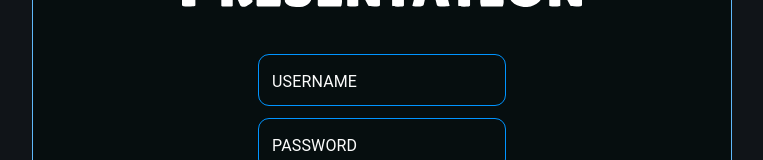
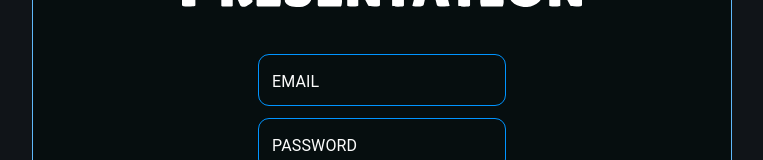
Before and after one commit to benporio/bible-handy-presentation, a React (Create React App) app in the folder client/: page /auth in a window 1280 px wide. Shown: the part 244-404 px from the top of the page, without its empty margins (258-1021 px from the left). Built offline with nearby package versions, Linux system fonts and the light colour scheme.

Commit message:
added custom hook for input that needs validation

```diff
--- a/client/src/features/auth/components/LoginForm.tsx
+++ b/client/src/features/auth/components/LoginForm.tsx
@@ -1,17 +1,39 @@
-import React from 'react'
+import React, { ChangeEventHandler } from 'react'
 import { Button, Grid, TextField } from '@mui/material';
 import { AppLogo } from '../../../asset/asset';
 import { FontAwesomeIcon } from '@fortawesome/react-fontawesome';
 import { faCircleChevronRight } from '@fortawesome/free-solid-svg-icons';
 import { useNavigate } from 'react-router';
+import { ReturnProps, useValidatingInput } from '../../../hooks/useValidatingInput';
 
 interface LoginFormProps {
     setAuthMethod: React.Dispatch<React.SetStateAction<string>>
 }
 
+type LoginFormInputProps = {
+    error: boolean
+    helperText: string
+    onChange: ChangeEventHandler<HTMLInputElement | HTMLTextAreaElement>
+}
+
 export const LoginForm: React.FC<LoginFormProps> = ({
     setAuthMethod
 }) => {
+    const validationOpt = {
+        parseReturnProps<LoginFormInputProps>({isError, helperText, handleChange}: ReturnProps): LoginFormInputProps {
+            return {
+                error: isError,
+                helperText: helperText,
+                onChange: handleChange,
+            } as LoginFormInputProps
+        }
+    }
+    const emailProps: LoginFormInputProps = useValidatingInput<LoginFormInputProps>(
+        { initialValue: '',  defaultErrorHelperText: 'Invalid Email' }, validationOpt
+    ) as LoginFormInputProps
+    const passwordProps: LoginFormInputProps = useValidatingInput<LoginFormInputProps>(
+        { initialValue: '',  defaultErrorHelperText: 'Invalid Password' }, validationOpt
+    ) as LoginFormInputProps
     const navigate = useNavigate();
     return (
         <Grid item className='primary' style={{ height: '600px', width: '700px' }}>
@@ -27,12 +49,13 @@ export const LoginForm: React.FC<LoginFormProps> = ({
                                     <TextField
                                     variant='outlined'
                                         margin="dense"
-                                        label='USERNAME'
+                                        label='EMAIL'
                                         type='text'
                                         color='primary'
                                         inputProps={{
                                             style: { height: '100%' }
                                         }}
+                                        { ...emailProps }
                                     />
                                 </Grid>
                                 <Grid item>
@@ -44,6 +67,7 @@ export const LoginForm: React.FC<LoginFormProps> = ({
                                         inputProps={{
                                             style: { height: '100%' }
                                         }}
+                                        { ...passwordProps }
                                     />
                                 </Grid>
                             </Grid>
--- /dev/null
+++ b/client/src/hooks/useValidatingInput.ts
@@ -0,0 +1,44 @@
+import { useState, ChangeEvent, ChangeEventHandler } from 'react';
+
+type InputOptions = {
+    initialValue?: string
+    defaultErrorHelperText?: string
+}
+
+type ValidationOptions = {
+    validation?: (value: string) => boolean
+    parseReturnProps?: <T>(returnProps: ReturnProps) => T
+}
+
+export type ReturnProps = {
+    value: string
+    isError: boolean
+    helperText: string
+    handleChange: ChangeEventHandler<HTMLInputElement | HTMLTextAreaElement>
+}
+
+export function useValidatingInput<T>(inputOpt: InputOptions, validateOpt? : ValidationOptions): ReturnProps | T {
+    const { initialValue, defaultErrorHelperText } = inputOpt as InputOptions;
+    const { validation, parseReturnProps } = validateOpt as ValidationOptions;
+    const [value, setValue] = useState(initialValue || '');
+    const [isError, setError] = useState<boolean>(false);
+    const [errorHelperText, setErrorHelperText] = useState('');
+    const returnProps: ReturnProps = {
+        value: value,
+        isError: isError,
+        helperText: errorHelperText,
+        handleChange: function(e: ChangeEvent<HTMLInputElement>) {
+            const newValue: string = e.target.value
+            setValue(newValue);
+            if ((!!!validation && !!newValue) || (!!validation && validation(newValue))) {
+                setError(false)
+                setErrorHelperText('')
+            } else {
+                setError(true)
+                setErrorHelperText(defaultErrorHelperText || 'Invalid value')
+            }
+        }
+    }
+    if (!!parseReturnProps) return parseReturnProps(returnProps) as T
+    return returnProps;
+}
```
